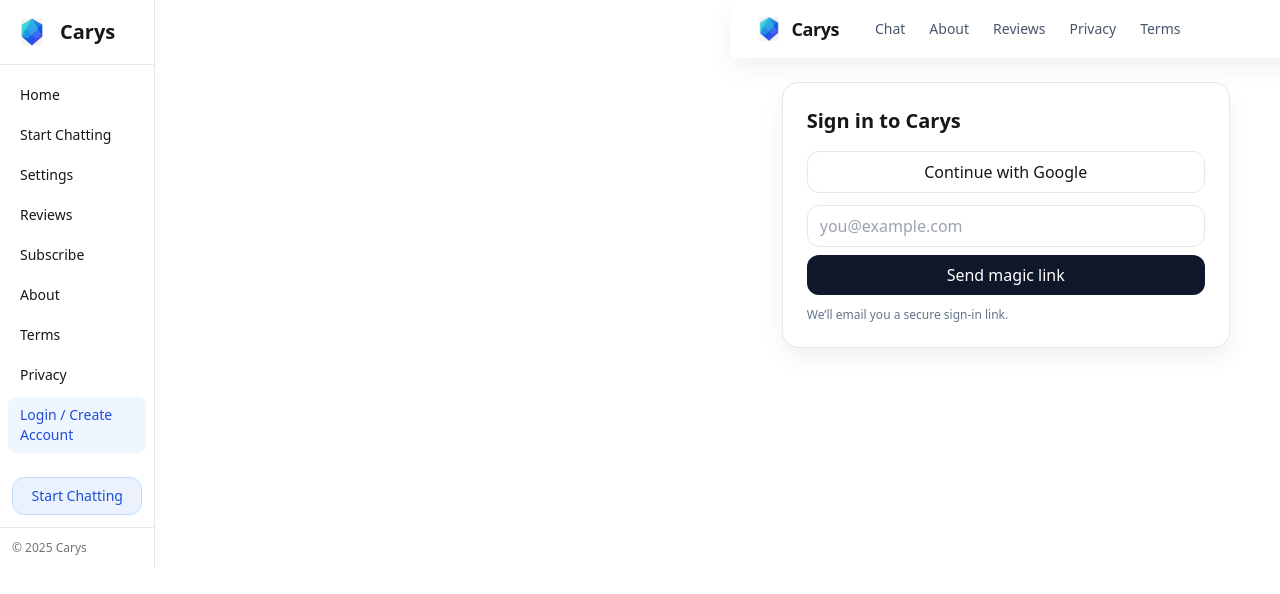
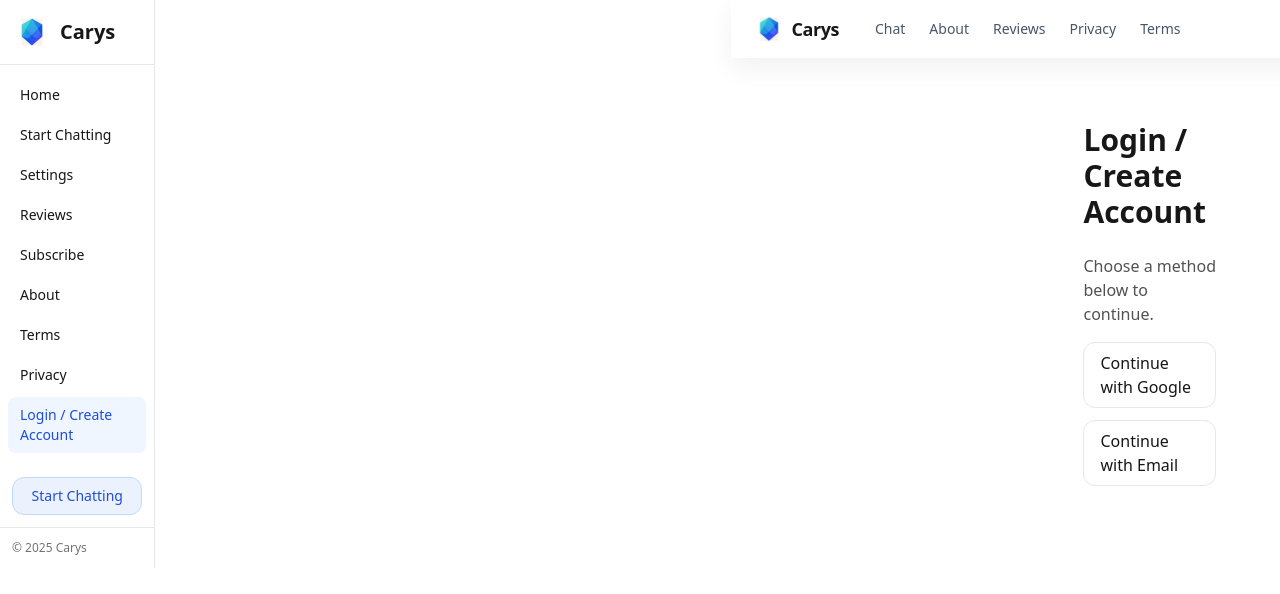
Before and after one commit to michaelperry101/CARYS.AI-FINAL, a Next.js app: page /login in a window 1280 px wide. Shown: the top 594 px of the page. Built offline with nearby package versions, Linux system fonts and the light colour scheme; no server answers.

Commit message:
Update page.jsx

```diff
--- a/app/login/page.jsx
+++ b/app/login/page.jsx
@@ -1,24 +1,20 @@
-import { getServerSession } from "next-auth";
-import { authOptions } from "@/lib/authOptions";
-import Link from "next/link";
-import dynamic from "next/dynamic";
+export const metadata = { title: "Login — Carys" };
 
-export const metadata = { title: "Sign in" };
-const LoginButtons = dynamic(() => import("@/components/LoginButtons"), { ssr: false });
-
-export default async function LoginPage() {
-  const session = await getServerSession(authOptions);
+export default function LoginPage() {
   return (
-    <div className="max-w-md mx-auto rounded-2xl border bg-white p-6 shadow-soft">
-      <h1 className="text-xl font-semibold mb-4">Sign in to Carys</h1>
-      {session ? (
-        <div className="space-y-4">
-          <p>You’re already signed in.</p>
-          <Link href="/chat" className="rounded-xl px-4 py-2 bg-carys-blue text-white">Go to Chat</Link>
-        </div>
-      ) : (
-        <LoginButtons />
-      )}
-    </div>
+    <main className="page-wrap p-6 md:p-10">
+      <h1 className="text-3xl font-semibold mb-6">Login / Create Account</h1>
+      <p className="mb-4 text-neutral-600">
+        Choose a method below to continue.
+      </p>
+      <div className="flex flex-col gap-3 max-w-sm">
+        <a href="/api/auth/signin/google" className="rounded-xl border px-4 py-2 hover:bg-neutral-50">
+          Continue with Google
+        </a>
+        <a href="/api/auth/signin/email" className="rounded-xl border px-4 py-2 hover:bg-neutral-50">
+          Continue with Email
+        </a>
+      </div>
+    </main>
   );
 }
```
